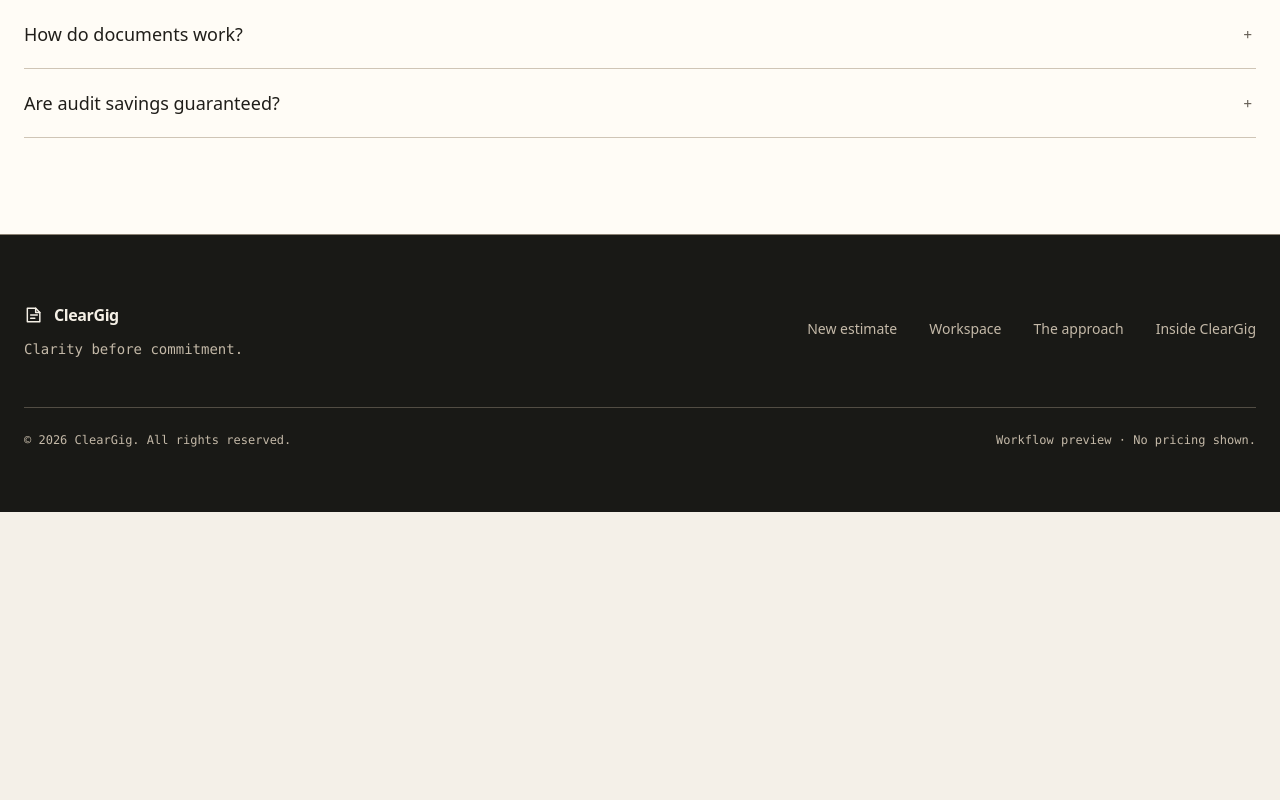
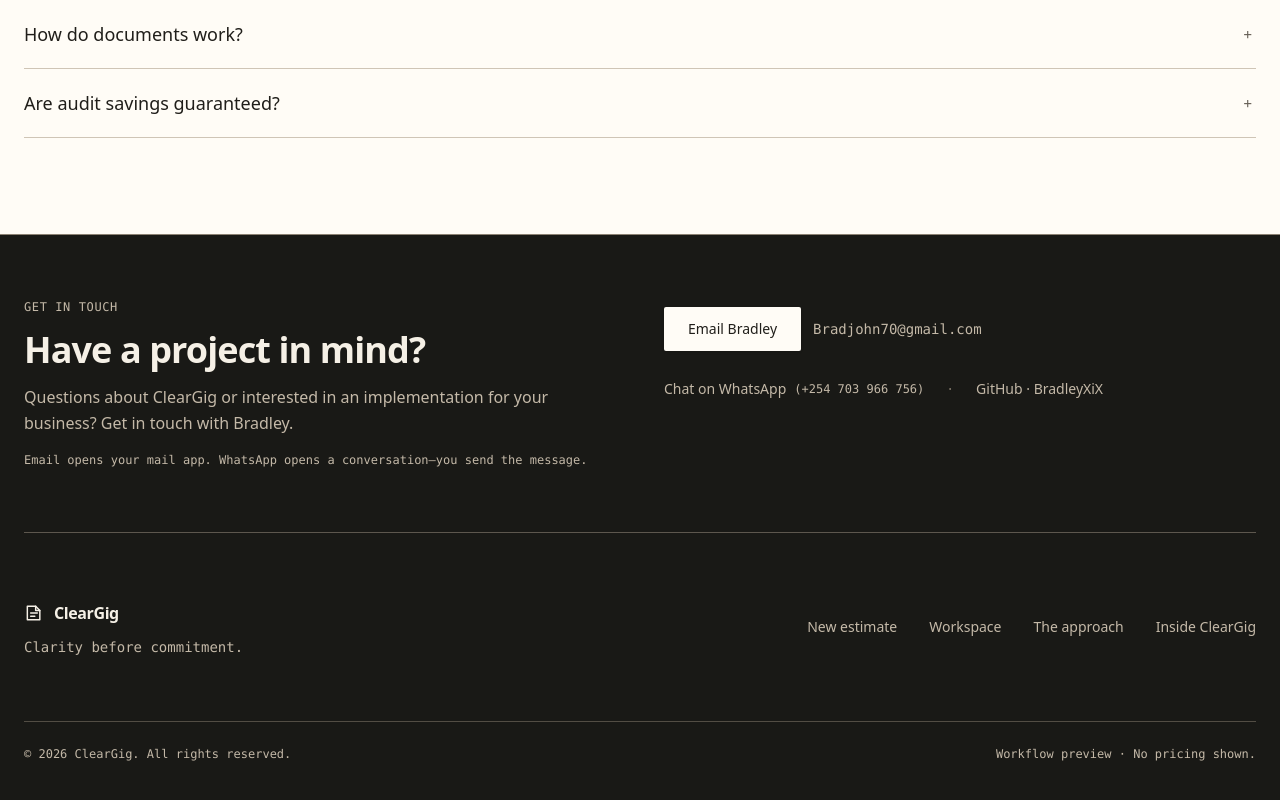
Before and after one commit to BradleyXiX/ClearGig, a Next.js app in the folder frontend/: page /showcase in a window 1280 px wide. Shown: the part 4726-5526 px from the top of the page. Before the commit the page ends 5238 px from the top, so only its background shows below. Built offline with nearby package versions, Linux system fonts and the light colour scheme.

Commit message:
feat(contact): add email and WhatsApp enquiry paths

```diff
--- a/frontend/src/components/AppShell.tsx
+++ b/frontend/src/components/AppShell.tsx
@@ -3,6 +3,7 @@
 import React from "react";
 import { usePathname } from "next/navigation";
 import { BrandBar } from "./BrandBar";
+import { CONTACT_INFO } from "@/lib/contact";
 
 export interface AppShellProps {
   children: React.ReactNode;
@@ -15,16 +16,51 @@ export function AppShell({ children, pathname: explicitPathname }: AppShellProps
   const isShowcase = currentPath === "/showcase" || currentPath?.startsWith("/showcase/");
 
   // On showcase route, the showcase page provides its own single header and main landmark.
-  // We do not render the app's BrandBar header or an extra outer main wrapper.
+  // We do not render the app's BrandBar header, outer main wrapper, or app contact footer (showcase owns its complete footer).
   if (isShowcase) {
     return <>{children}</>;
   }
 
-  // On standard app routes (/dashboard, /projects/..., /), render the working app header and main landmark.
+  // On standard app routes (/dashboard, /projects/..., /), render the working app header, main landmark, and compact no-print contact footer.
   return (
     <>
       <BrandBar />
       <main>{children}</main>
+      <footer className="w-full border-t border-rule bg-paper-raised text-ink-muted text-xs font-mono py-4 px-4 sm:px-6 no-print">
+        <div className="max-w-7xl mx-auto flex flex-col sm:flex-row items-center justify-between gap-3 text-center sm:text-left">
+          <span>Questions or implementation enquiries?</span>
+          <div className="flex items-center gap-4 flex-wrap justify-center">
+            <a
+              href={CONTACT_INFO.email.href}
+              className="hover:text-ink font-sans font-medium underline underline-offset-4 transition-colors duration-150 focus-visible:ring-2 focus-visible:ring-forest rounded-control outline-none py-0.5"
+            >
+              Email Bradley
+            </a>
+            <span className="text-rule-strong" aria-hidden="true">
+              ·
+            </span>
+            <a
+              href={CONTACT_INFO.whatsapp.href}
+              target="_blank"
+              rel="noopener noreferrer"
+              className="hover:text-ink font-sans font-medium underline underline-offset-4 transition-colors duration-150 focus-visible:ring-2 focus-visible:ring-forest rounded-control outline-none py-0.5"
+            >
+              WhatsApp
+            </a>
+            <span className="text-rule-strong" aria-hidden="true">
+              ·
+            </span>
+            <a
+              href={CONTACT_INFO.github.href}
+              target="_blank"
+              rel="noopener noreferrer"
+              className="hover:text-ink font-sans font-medium underline underline-offset-4 transition-colors duration-150 focus-visible:ring-2 focus-visible:ring-forest rounded-control outline-none py-0.5"
+            >
+              GitHub
+            </a>
+          </div>
+        </div>
+      </footer>
     </>
   );
 }
--- a/frontend/src/components/showcase/ShowcaseFooter.tsx
+++ b/frontend/src/components/showcase/ShowcaseFooter.tsx
@@ -1,11 +1,95 @@
 import React from "react";
 import Link from "next/link";
 import { BrandMark } from "../ui/BrandMark";
+import { CONTACT_INFO } from "@/lib/contact";
 
 export function ShowcaseFooter() {
   return (
     <footer className="w-full bg-dark-canvas text-on-dark border-t border-rule-strong no-print py-12 sm:py-16">
-      <div className="max-w-7xl mx-auto px-4 sm:px-6 space-y-8 sm:space-y-12">
+      <div className="max-w-7xl mx-auto px-4 sm:px-6 space-y-12 sm:space-y-16">
+        {/* Contact / Enquiries Section */}
+        <section
+          id="contact"
+          aria-labelledby="contact-heading"
+          className="border-b border-rule-strong/60 pb-12 sm:pb-16"
+        >
+          <div className="grid grid-cols-1 lg:grid-cols-12 gap-8 lg:gap-12 items-start">
+            {/* Invitation column */}
+            <div className="lg:col-span-6 space-y-3">
+              <span className="text-xs font-mono font-medium uppercase tracking-wider text-on-dark-muted block">
+                GET IN TOUCH
+              </span>
+              <h2
+                id="contact-heading"
+                className="text-2xl sm:text-3xl lg:text-4xl font-sans font-semibold tracking-tight text-on-dark leading-tight"
+              >
+                Have a project in mind?
+              </h2>
+              <p className="text-base text-on-dark-muted leading-relaxed max-w-xl">
+                Questions about ClearGig or interested in an implementation for your business? Get in touch with Bradley.
+              </p>
+              <p className="text-xs font-mono text-on-dark-muted pt-1">
+                Email opens your mail app. WhatsApp opens a conversation—you send the message.
+              </p>
+            </div>
+
+            {/* Actions & selectable contact details column */}
+            <div className="lg:col-span-6 flex flex-col items-start gap-4 pt-1 sm:pt-2">
+              {/* Primary action: Email */}
+              <div className="w-full sm:w-auto flex flex-col sm:flex-row sm:items-center gap-3">
+                <a
+                  href={CONTACT_INFO.email.href}
+                  className="inline-flex items-center justify-center font-sans font-medium rounded-control select-none transition-colors duration-150 outline-none focus-visible:ring-2 focus-visible:ring-focus-dark focus-visible:ring-offset-2 focus-visible:ring-offset-dark-canvas px-6 py-3 min-h-[44px] text-sm bg-paper text-ink hover:bg-paper-raised active:bg-paper-sunken shadow-sm"
+                >
+                  Email Bradley
+                </a>
+                <span className="text-sm font-mono text-on-dark-muted select-all break-all">
+                  {CONTACT_INFO.email.display}
+                </span>
+              </div>
+
+              {/* Secondary actions & direct details */}
+              <div className="w-full sm:w-auto flex flex-col sm:flex-row sm:items-center gap-4 sm:gap-6 pt-2 text-sm text-on-dark-muted">
+                {/* WhatsApp */}
+                <div className="flex items-center gap-2 flex-wrap">
+                  <a
+                    href={CONTACT_INFO.whatsapp.href}
+                    target="_blank"
+                    rel="noopener noreferrer"
+                    className="hover:text-on-dark transition-colors duration-150 focus-visible:ring-2 focus-visible:ring-focus-dark rounded-control outline-none py-1 font-medium inline-flex items-center gap-1.5"
+                    aria-label="Chat on WhatsApp (opens in new tab)"
+                  >
+                    <span>Chat on WhatsApp</span>
+                    <span className="sr-only">(opens in new tab)</span>
+                  </a>
+                  <span className="text-xs font-mono text-on-dark-muted select-all">
+                    ({CONTACT_INFO.whatsapp.display})
+                  </span>
+                </div>
+
+                <span className="hidden sm:inline text-rule-strong" aria-hidden="true">
+                  ·
+                </span>
+
+                {/* GitHub */}
+                <div className="flex items-center gap-2">
+                  <a
+                    href={CONTACT_INFO.github.href}
+                    target="_blank"
+                    rel="noopener noreferrer"
+                    className="hover:text-on-dark transition-colors duration-150 focus-visible:ring-2 focus-visible:ring-focus-dark rounded-control outline-none py-1 font-medium inline-flex items-center gap-1.5"
+                    aria-label={`GitHub profile ${CONTACT_INFO.github.handle} (opens in new tab)`}
+                  >
+                    <span>GitHub · {CONTACT_INFO.github.handle}</span>
+                    <span className="sr-only">(opens in new tab)</span>
+                  </a>
+                </div>
+              </div>
+            </div>
+          </div>
+        </section>
+
+        {/* Existing Brand & Navigation row */}
         <div className="flex flex-col md:flex-row md:items-center justify-between gap-6">
           {/* Light wordmark and core phrase */}
           <div className="space-y-2">
@@ -22,7 +106,7 @@ export function ShowcaseFooter() {
             </p>
           </div>
 
-          {/* Genuine application and showcase links (no fake legal/terms destinations) */}
+          {/* Genuine application and showcase links */}
           <nav
             className="flex flex-wrap items-center gap-6 sm:gap-8 text-sm font-medium text-on-dark-muted"
             aria-label="Showcase footer navigation"
--- /dev/null
+++ b/frontend/src/lib/contact.ts
@@ -0,0 +1,36 @@
+/**
+ * ClearGig Contact Information
+ * Owner-supplied public business contact details for project enquiries.
+ */
+
+export interface ContactInfo {
+  email: {
+    display: string;
+    href: string;
+  };
+  whatsapp: {
+    display: string;
+    href: string;
+    numberOnly: string;
+  };
+  github: {
+    handle: string;
+    href: string;
+  };
+}
+
+export const CONTACT_INFO: ContactInfo = {
+  email: {
+    display: "Bradjohn70@gmail.com",
+    href: "mailto:Bradjohn70@gmail.com?subject=ClearGig%20enquiry",
+  },
+  whatsapp: {
+    display: "+254 703 966 756",
+    href: "https://wa.me/254703966756?text=Hi%20Bradley%2C%20I%27d%20like%20to%20discuss%20ClearGig.",
+    numberOnly: "254703966756",
+  },
+  github: {
+    handle: "BradleyXiX",
+    href: "https://github.com/BradleyXiX",
+  },
+};
```
Also changed, not shown: 7 other files (tests, documents, lock files or other folders).
